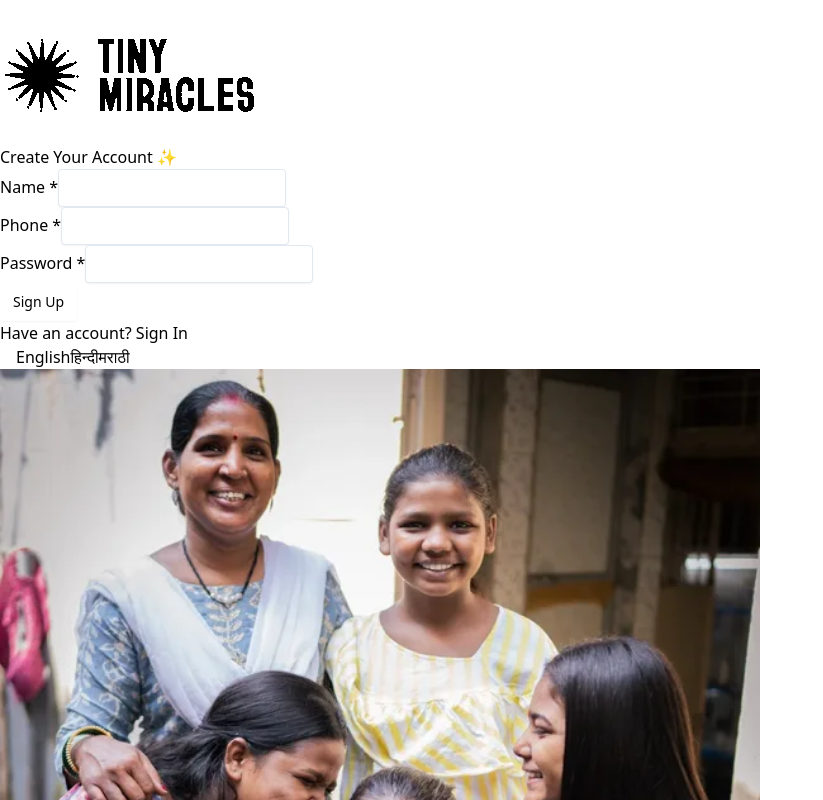
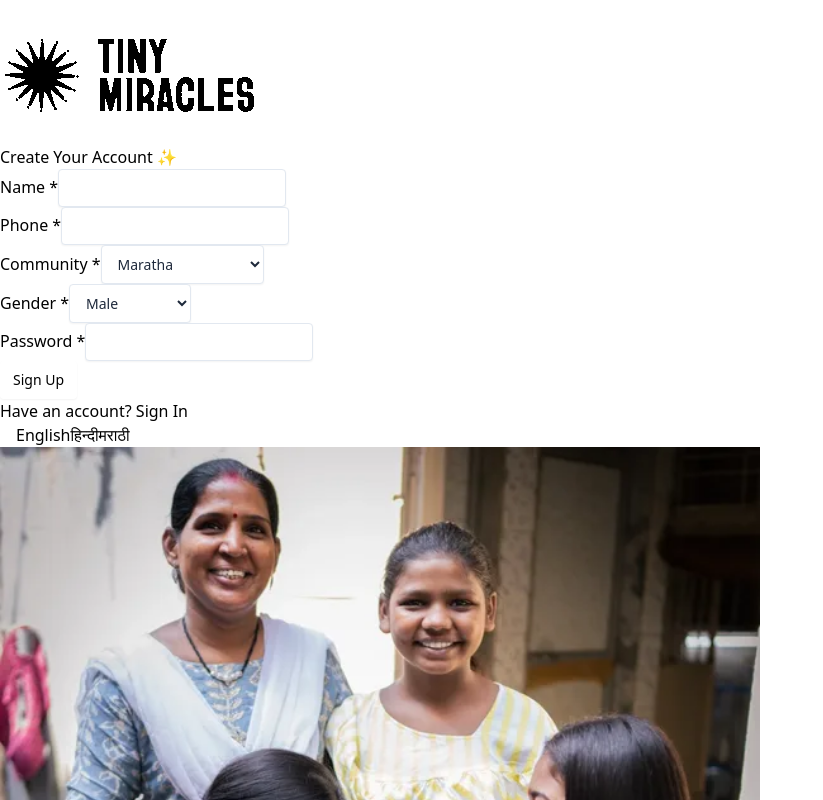
Before and after one commit to ujjujjuj/morganstanley-hack23, a React (Vite) app: page /signup in a window 1280 px wide. Shown: the top 800 px of the page, without its empty margins (0-823 px from the left). Built offline with nearby package versions, Linux system fonts and the light colour scheme.

Commit message:
start integration of user and admin

```diff
--- a/src/pages/Dashboard.jsx
+++ b/src/pages/Dashboard.jsx
@@ -1,11 +1,23 @@
-import React, { useState } from "react"
+import React, { useEffect, useState } from "react"
 
 import Sidebar from "../partials/Sidebar"
 import Header from "../partials/Header"
-import WelcomeBanner from '../partials/analytics/Welcome';
+import WelcomeBanner from "../partials/analytics/Welcome"
+import useUser from "../../hooks/useUser"
+import { useNavigate } from "react-router-dom"
 
 function Analytics() {
   const [sidebarOpen, setSidebarOpen] = useState(false)
+  const { user } = useUser()
+  const navigate = useNavigate()
+
+  useEffect(() => {
+    console.log(user.role)
+    if (user.role === "User") {
+      navigate("/user")
+    }
+  }, [user.role])
+
   return (
     <div className="flex overflow-hidden h-screen">
       {/* Sidebar */}
@@ -19,12 +31,12 @@ function Analytics() {
           <div className="px-4 py-8 mx-auto w-full sm:px-6 lg:px-8 max-w-9xl">
             {/* Page header */}
             {/* <div className="mb-8 sm:flex sm:justify-between sm:items-center"> */}
-              {/* Left: Title */}
-              {/* <div className="mb-4 sm:mb-0"> */}
-              <WelcomeBanner/>
-                {/* <h1 className="text-2xl font-bold md:text-3xl text-slate-800">
+            {/* Left: Title */}
+            {/* <div className="mb-4 sm:mb-0"> */}
+            <WelcomeBanner />
+            {/* <h1 className="text-2xl font-bold md:text-3xl text-slate-800">
                 </h1> */}
-              {/* </div> */}
+            {/* </div> */}
             {/* </div> */}
 
             {/* Cards */}
--- a/src/pages/Signin.jsx
+++ b/src/pages/Signin.jsx
@@ -22,7 +22,7 @@ const Signin = () => {
   if (user.isLoggedIn) {
     navigate("/")
   }
-
+  console.log(import.meta.env.VITE_USER_DASHBOARD)
   const formSubmit = (e) => {
     e.preventDefault()
 
@@ -150,8 +150,8 @@ const Signin = () => {
             </div>
           </div>
         </div>
-        <div className="mt-auto ml-1rem text-white fixed lang">
-          <div className="flex flex-row gap items-start">
+        <div className="fixed mt-auto text-white ml-1rem lang">
+          <div className="flex flex-row items-start gap">
             {languages.map((language) => (
               <span
                 key={language.code}
--- a/src/pages/Signup.jsx
+++ b/src/pages/Signup.jsx
@@ -24,9 +24,10 @@ function Signup() {
 
   const formSubmit = (e) => {
     e.preventDefault()
-    const { name, number, password } = Object.fromEntries(
+    const { name, number, password, community, gender } = Object.fromEntries(
       new FormData(e.target)
     )
+
     if (!name || !number || !password) {
       toast.error("Please provide all the details")
       return
@@ -42,10 +43,18 @@ function Signup() {
     }
 
     const toastId = toast.loading("Logging in")
-    fetch("http://localhost:3000/user/register/admin", {
+    fetch("http://localhost:3000/user/register/byUser", {
       method: "POST",
       headers: { "Content-Type": "application/json" },
-      body: JSON.stringify({ name, number, password }),
+      body: JSON.stringify({
+        pwd: password,
+        basicDetails: {
+          PhoneNumber: number,
+          name,
+          gender,
+          Community: community,
+        },
+      }),
     })
       .then((res) => res.json())
       .then((data) => {
@@ -124,6 +133,45 @@ function Signup() {
                   <div>
                     <label
                       className="block mb-1 text-sm font-medium"
+                      htmlFor="community"
+                    >
+                      Community <span className="text-rose-500">*</span>
+                    </label>
+                    <select
+                      id="community"
+                      className="w-full form-select"
+                      name="community"
+                    >
+                      <option>Maratha</option> <option>Brahmin</option>{" "}
+                      <option>Kunbi</option> <option>Dhangar</option>{" "}
+                      <option>Chambhar</option> <option>Mahadev Koli</option>{" "}
+                      <option>Mali</option> <option>Agri</option>{" "}
+                      <option>Bhandari</option> <option>Vanjari</option>{" "}
+                      <option>Teli</option> <option>Leva Patil</option>{" "}
+                      <option>Matang</option> <option>Nhavi</option>{" "}
+                      <option>Lingayat</option>
+                    </select>
+                  </div>
+                  <div>
+                    <label
+                      className="block mb-1 text-sm font-medium"
+                      htmlFor="gender"
+                    >
+                      Gender <span className="text-rose-500">*</span>
+                    </label>
+                    <select
+                      id="gender"
+                      className="w-full form-select"
+                      name="gender"
+                    >
+                      <option>Male</option>
+                      <option>Female</option>
+                      <option>Other</option>
+                    </select>
+                  </div>
+                  <div>
+                    <label
+                      className="block mb-1 text-sm font-medium"
                       htmlFor="password"
                     >
                       Password <span className="text-rose-500">*</span>
@@ -160,8 +208,8 @@ function Signup() {
             </div>
           </div>
         </div>
-        <div className="mt-auto ml-1rem text-white fixed lang">
-          <div className="flex flex-row gap items-start">
+        <div className="fixed mt-auto text-white ml-1rem lang">
+          <div className="flex flex-row items-start gap">
             {languages.map((language) => (
               <span
                 key={language.code}
--- a/src/partials/Sidebar.jsx
+++ b/src/partials/Sidebar.jsx
@@ -27,9 +27,11 @@ function Sidebar({ sidebarOpen, setSidebarOpen }) {
     storedSidebarExpanded === null ? false : storedSidebarExpanded === "true"
   )
 
-  if (!user.isLoggedIn) {
-    navigate("/signin")
-  }
+  useEffect(() => {
+    if (!user.isLoggedIn) {
+      navigate("/signin")
+    }
+  }, [user.role])
 
   useEffect(() => {
     const clickHandler = ({ target }) => {
```
